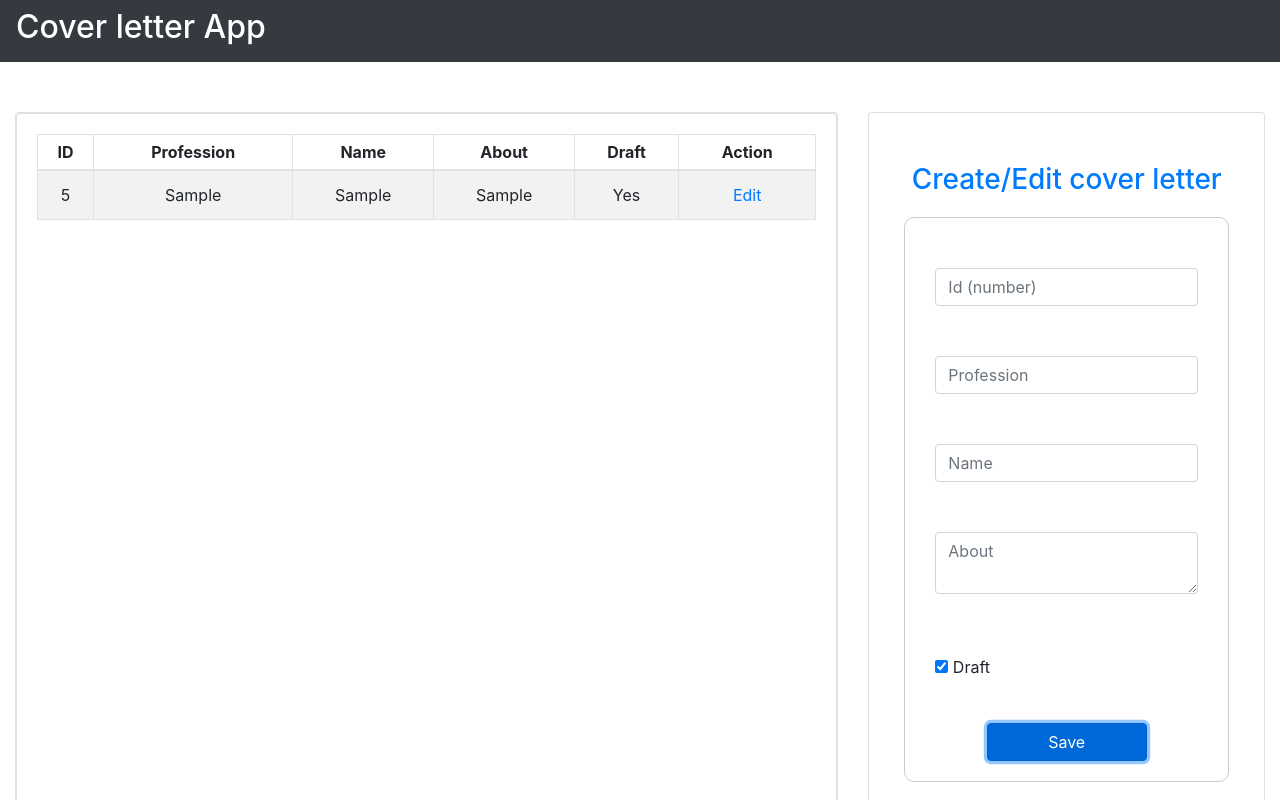
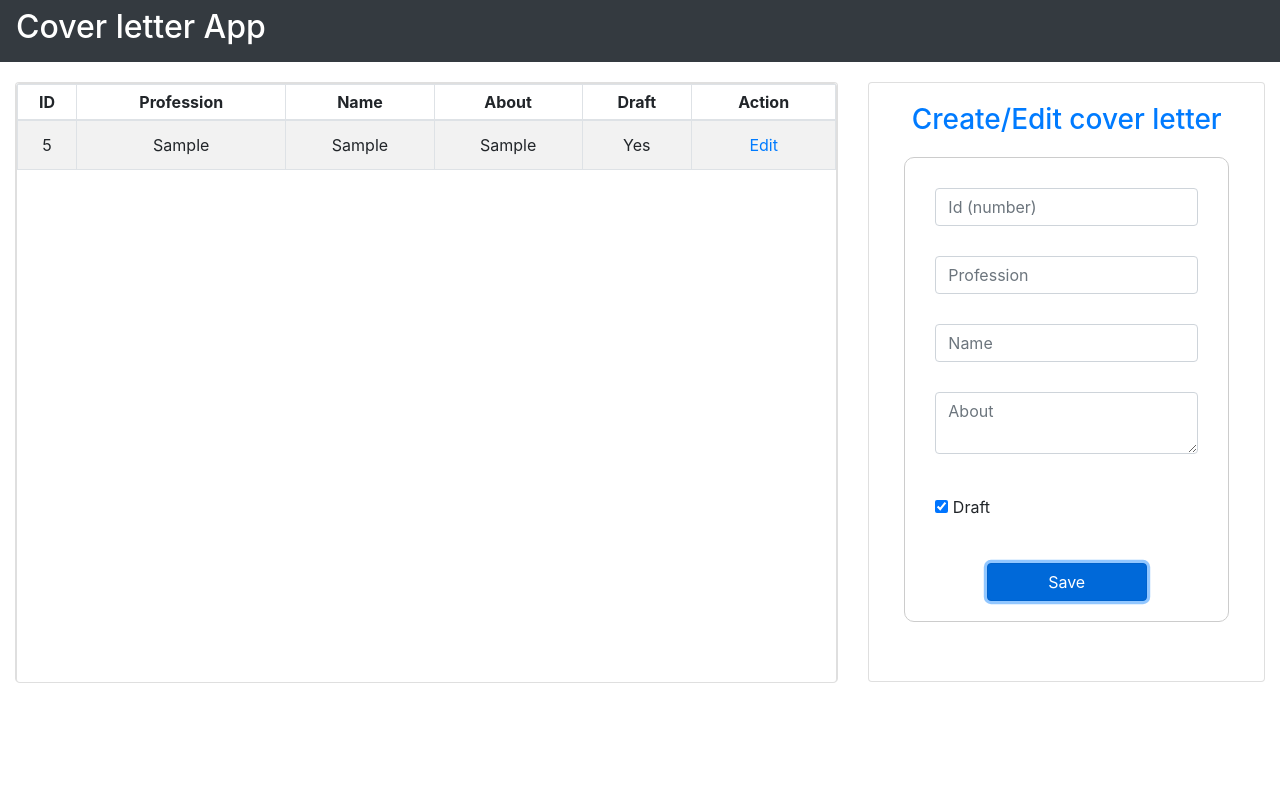
Before and after one commit to IgorNazaryok/CoverLetter, an Angular app: page / in a window 1280 px wide. Both pictures are taken after typing "5", "Sample", "Sample", "Sample" into the empty fields and a click on the button "Save". Shown: the top 800 px of the page. Built offline with nearby package versions, Linux system fonts and the light colour scheme.

Commit message:
fix style container

```diff
--- a/src/app/cover-letter-table/cover-letter-table.component.html
+++ b/src/app/cover-letter-table/cover-letter-table.component.html
@@ -1,5 +1,5 @@
-<div class="card border-mb-3 bg-transparent">
-    <div class="card-body text-center overflow-auto">
+<div class="card">
+    <div class="text-center overflow-auto">
         <table class="table table-sm table-striped table-bordered">
             <thead>
                 <tr>
--- a/src/styles.scss
+++ b/src/styles.scss
@@ -1,8 +1,8 @@
 .card{
-    height: 800px;
+    height: 600px;
 }
 .container-fluid{
-    margin: 50px auto;
+    margin: 20px auto;
 }
 form{
     margin: 20px;
@@ -11,7 +11,7 @@ form{
     padding: 0px 30px;
 
     & input, textarea{
-        margin-top: 50px;
+        margin-top: 30px;
     }
 }
 .noLetters{
```
